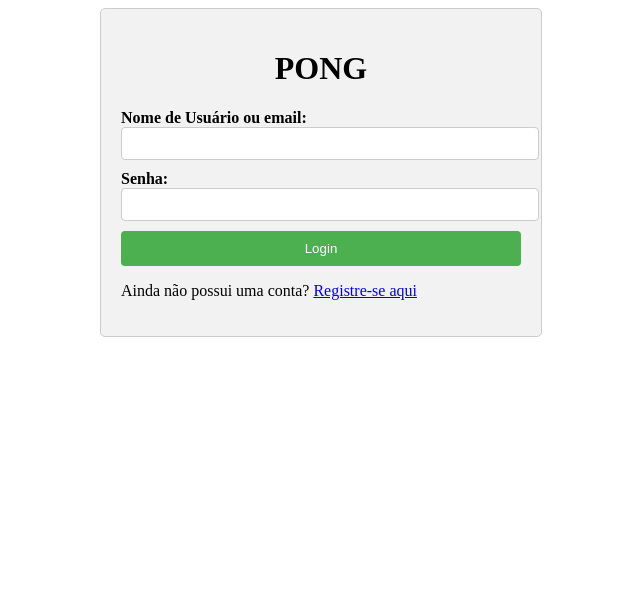
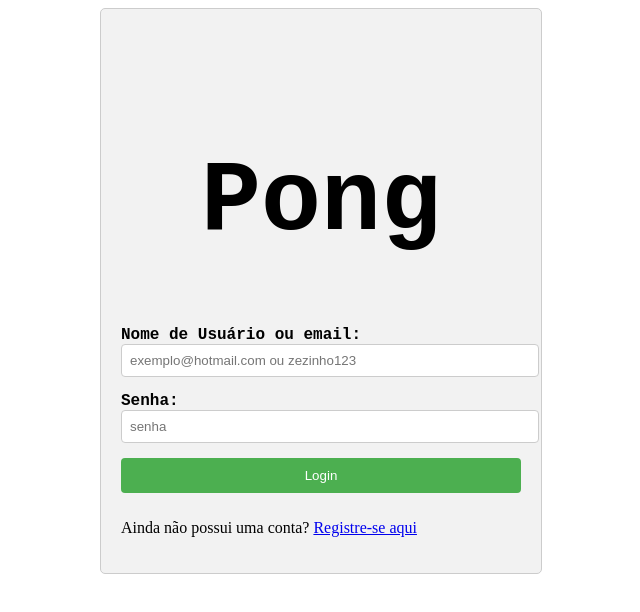
Before and after one commit to Jadsnparadise/Login-System, a website: page login.html in a window 1280 px wide. Shown: the whole page, without its empty margins (319-959 px from the left). Drawn offline with nearby package versions, Linux system fonts and the light colour scheme; no server answers.

Commit message:
Bug Fix: Login working

```diff
--- a/login.html
+++ b/login.html
@@ -3,6 +3,10 @@
 <head>
   <title>Login</title>
   <style>
+    .center-contents {
+            font-family :'Courier New';
+            text-align: center;
+        }
         .container {
             max-width: 400px;
             margin: 0 auto;
@@ -11,23 +15,21 @@
             border: 1px solid #ccc;
             border-radius: 5px;
           }
-
+        .inputbox {
+            margin-bottom: 15px;
+        }
         h1 {
-        text-align: center;
-      }
-
-      .form-group {
-        margin-bottom: 10px;
+            font-size: 100px;
+            padding-top: 50px;
+            padding-bottom: 50;
         }
 
         label {
-        display: block;
+        display:flex;
         font-weight: bold;
       }
 
-      input[type="email"],
-      input[type="text"],
-      input[type="password"] {
+        input[type="text"]{
             width: 100%;
             padding: 8px;
             border: 1px solid #ccc;
@@ -42,6 +44,7 @@
           border: none;
           border-radius: 4px;
           cursor: pointer;
+          margin-bottom: 10px;
         }
 
         .buttonSubmit:hover {
@@ -57,10 +60,10 @@
         function login_account(){
             let username = document.getElementById("login_user").value;
             let password = document.getElementById("password").value;
-
+            // event.preventDefault();
+            // alert('logado com sucesso!');
             socket.emit('login_enter', login_user,password);
             socket.on('login_validation', (validate, message) => {
-                console.log("oxixi");
                 if (validate == 1) {
                     alert('logado com sucesso!');
                     window.location.href = 'menu.html';
@@ -73,18 +76,17 @@
         }
     </script>
   <div class="container">
-    <h1>PONG</h1>
-    <form>
-      <div class="form-group">
+    <div class="center-contents">
+      <h1>Pong</h1>
+      <div class="username_input">
         <label for="username">Nome de Usuário ou email:</label>
-        <input type="text" id="login_user" name="login_user" required>
-      </div>
-      <div class="form-group">
+          <input class="inputbox" id="login_user" name="login_user" type="text" placeholder="exemplo@hotmail.com ou zezinho123" required>
           <label for="password">Senha:</label>
-        <input type="password" id="password" name="password" required>
+          <input class="inputbox" id="password" name="password" type="text" placeholder="senha" required>
       </div>
       <button onclick="login_account()" class="buttonSubmit">Login</button>
-    </form>
+
+  </div>
     <p class="redirect-link">Ainda não possui uma conta? <a href="register.html">Registre-se aqui</a></p>
   </div>
 
```
Also changed, not shown: register.html (+1 -0 lines), server.js (+23 -28 lines). Lines whose indentation alone changed are shown as unchanged.
